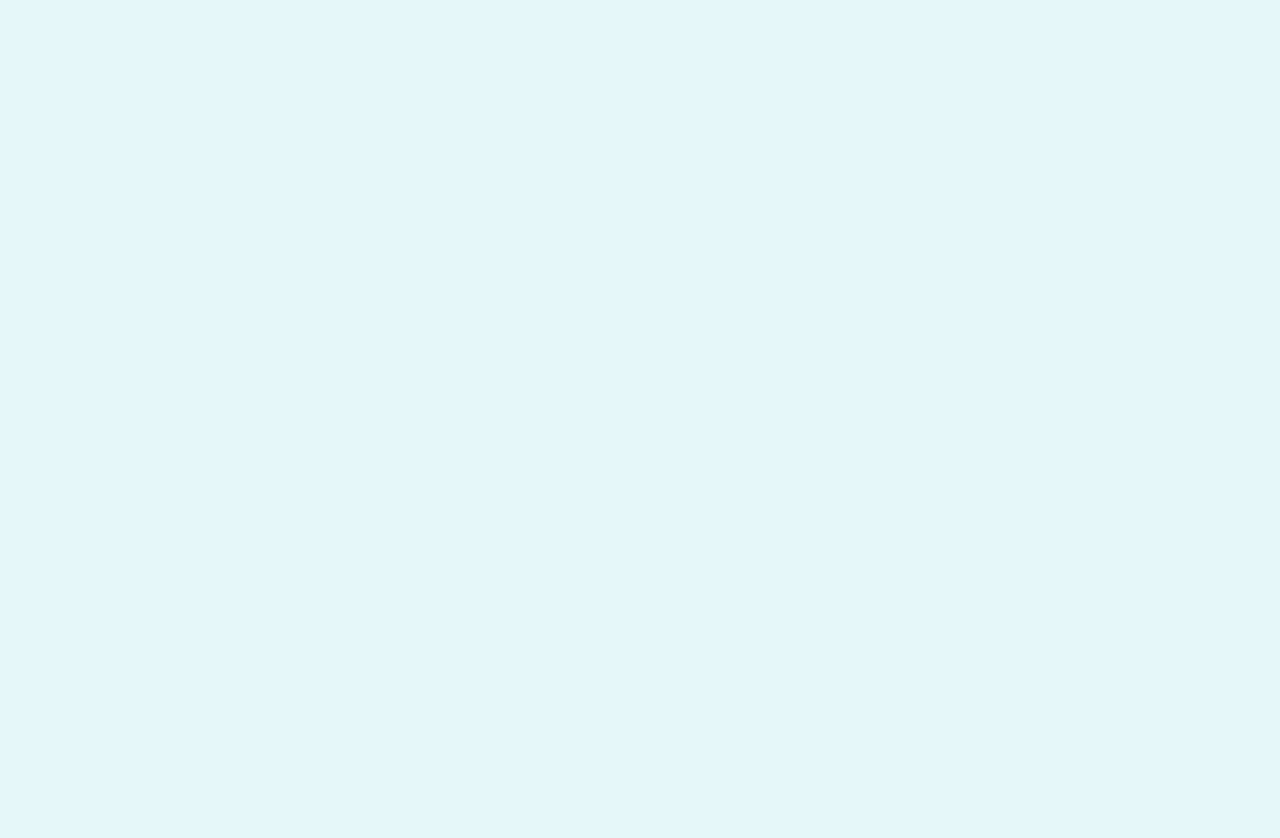
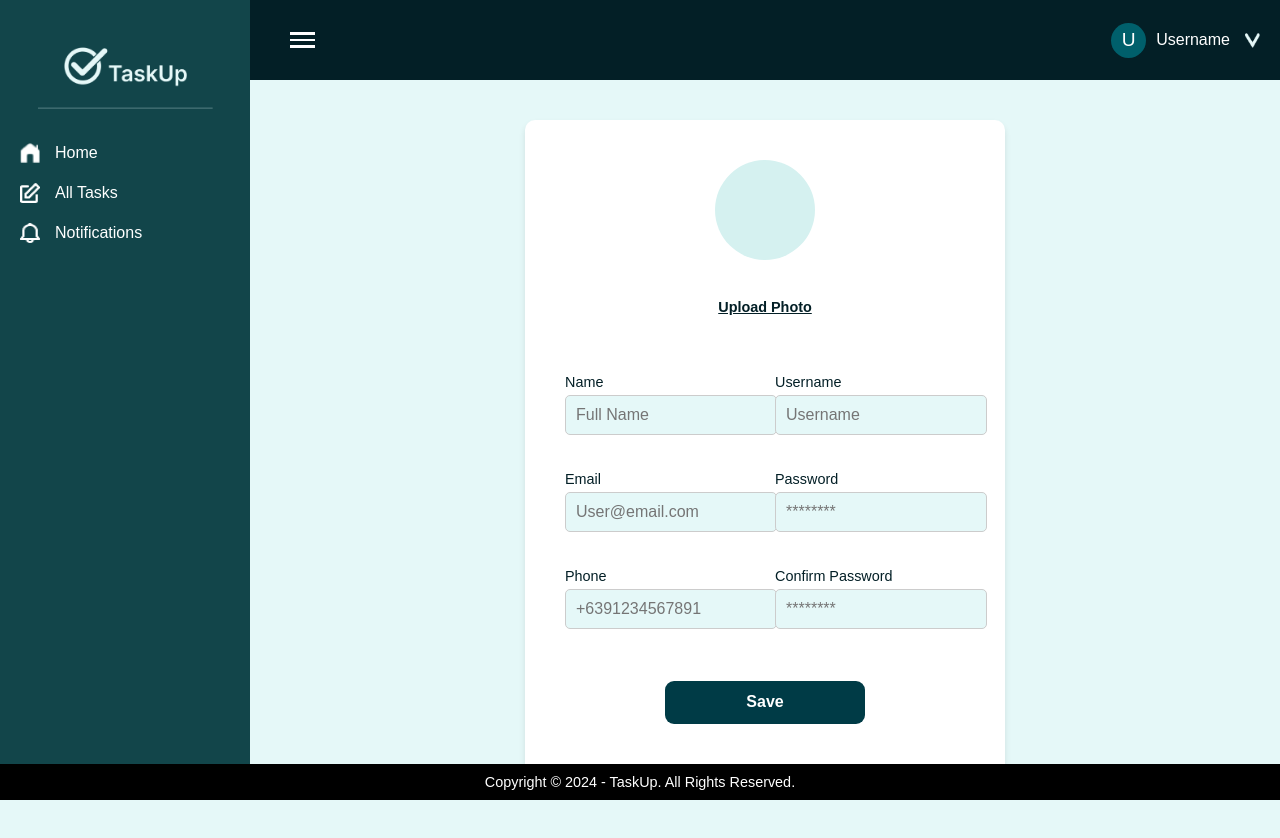
Before and after one commit to ChelcRose/Webdev2FinalProject, a React (Create React App) app in the folder taskup/: page /edit-profile in a window 1280 px wide. Before the commit this address had no page. Before the commit the page ends 800 px from the top, so only its background shows below. Built offline with nearby package versions, Linux system fonts and the light colour scheme.

Commit message:
edit profile page

```diff
--- a/taskup/src/App.js
+++ b/taskup/src/App.js
@@ -5,6 +5,7 @@ import SignUpPage from './components/SignUpPage';
 import Dashboard from './components/Dashboard';
 import AllTasks from './components/AllTasks';
 import Notifications from './components/Notifications';
+import EditProfile from './components/EditProfile';
 
 const App = () => {
   return (
@@ -15,6 +16,7 @@ const App = () => {
         <Route path="/dashboard" element={<Dashboard />} />
         <Route path="/tasks" element={<AllTasks />} />
         <Route path="/notifications" element={<Notifications />} />
+        <Route path="/edit-profile" element={<EditProfile />} />
       </Routes>
     </Router>
   );
--- a/taskup/src/components/AllTasks.jsx
+++ b/taskup/src/components/AllTasks.jsx
@@ -2,6 +2,7 @@ import React, { useState } from 'react';
 import './AllTasks.css';
 import Sidebar from './Sidebar';
 import Header from './Header';
+import Footer from './Footer';
 
 const AllTasks = () => {
   const [isSidebarOpen, setIsSidebarOpen] = useState(true);
@@ -55,6 +56,7 @@ const AllTasks = () => {
             </tbody>
           </table>
         </div>
+        <Footer />
       </div>
     </div>
   );
--- a/taskup/src/components/Dashboard.css
+++ b/taskup/src/components/Dashboard.css
@@ -105,16 +105,3 @@
 .task-table td.inprogress {
   color: #ff9800;
 }
-
-footer {
-  position: fixed;
-  bottom: 0;
-  left: 0;
-  width: 100%;
-  text-align: center;
-  font-size: 0.9rem;
-  color: white;
-  background-color: #000000;
-  padding: 10px 0;
-  z-index: 1000;
-}
--- a/taskup/src/components/Dashboard.jsx
+++ b/taskup/src/components/Dashboard.jsx
@@ -4,6 +4,7 @@ import Sidebar from './Sidebar';
 import TaskSummary from './TaskSummary';
 import TaskTable from './TaskTable';
 import Header from './Header';
+import Footer from './Footer';
 
 const Dashboard = () => {
   const [isSidebarOpen, setIsSidebarOpen] = useState(true);
@@ -47,7 +48,6 @@ const Dashboard = () => {
     <div className="dashboard">
       <Sidebar isOpen={isSidebarOpen} toggleSidebar={toggleSidebar} />
       <div className={`main-content ${isSidebarOpen ? '' : 'expanded'}`}>
-        {/* Pass isSidebarOpen to Header */}
         <Header toggleSidebar={toggleSidebar} isSidebarOpen={isSidebarOpen} />
         <div className="dashboard-container">
           <section className="task-dashboard">
@@ -59,7 +59,7 @@ const Dashboard = () => {
             <TaskTable tasks={tasks} />
           </section>
         </div>
-        <footer>Copyright © 2024 - TaskUp. All Rights Reserved.</footer>
+        <Footer />
       </div>
     </div>
   );
--- /dev/null
+++ b/taskup/src/components/EditProfile.css
@@ -0,0 +1,90 @@
+.edit-profile-page {
+    background-color: #e5f8f8;
+    min-height: 100vh;
+    display: flex;
+  }
+
+  .profile-container {
+    margin: 40px auto;
+    max-width: 800px;
+    background-color: white;
+    padding: 40px;
+    border-radius: 10px;
+    box-shadow: 0 4px 6px rgba(0, 0, 0, 0.1);
+  }
+
+  .profile-header {
+    text-align: center;
+    margin-bottom: 30px;
+  }
+
+  .profile-picture {
+    display: flex;
+    flex-direction: column;
+    align-items: center;
+  }
+
+  .avatar {
+    width: 100px;
+    height: 100px;
+    background-color: #d5f1f0;
+    border-radius: 50%;
+    display: flex;
+    justify-content: center;
+    align-items: center;
+    margin-bottom: 10px;
+  }
+
+  .profile-icon {
+    font-size: 50px;
+    color: #12454a;
+  }
+
+  .upload-button {
+    background: none;
+    color: #031f26;
+    font-size: 0.9rem;
+    text-decoration: underline;
+    cursor: pointer;
+  }
+
+  .profile-form {
+    display: flex;
+    flex-direction: column;
+  }
+
+  .form-grid {
+    display: grid;
+    grid-template-columns: 1fr 1fr;
+    gap: 20px;
+    margin-bottom: 20px;
+  }
+
+  .form-group {
+    display: flex;
+    flex-direction: column;
+  }
+
+  .form-group label {
+    font-size: 0.9rem;
+    color: #031f26;
+    margin-bottom: 5px;
+  }
+
+  .form-group input {
+    padding: 10px;
+    border: 1px solid #ccc;
+    border-radius: 5px;
+    font-size: 1rem;
+    color: #666;
+  }
+
+  .form-actions {
+    text-align: center;
+  }
+
+  .edit-profile-button {
+    position: relative;
+    bottom:px;
+    cursor: pointer;
+  }
--- /dev/null
+++ b/taskup/src/components/EditProfile.jsx
@@ -0,0 +1,74 @@
+import React, { useState } from 'react';
+import './EditProfile.css';
+import Sidebar from './Sidebar';
+import Header from './Header';
+import Footer from './Footer';
+
+const EditProfile = () => {
+  const [isSidebarOpen, setIsSidebarOpen] = useState(true);
+
+  const toggleSidebar = () => {
+    setIsSidebarOpen((prevState) => !prevState);
+  };
+
+  const handleSave = (e) => {
+    e.preventDefault();
+
+    console.log('Profile saved');
+  };
+
+  return (
+    <div className="edit-profile-page">
+      <Sidebar isOpen={isSidebarOpen} toggleSidebar={toggleSidebar} />
+      <div className={`main-content ${isSidebarOpen ? '' : 'expanded'}`}>
+        <Header toggleSidebar={toggleSidebar} isSidebarOpen={isSidebarOpen} />
+        <div className="profile-container">
+          <div className="profile-header">
+            <div className="profile-picture">
+              <div className="avatar">
+                <i className="profile-icon" />
+              </div>
+              <button className="upload-button">Upload Photo</button>
+            </div>
+          </div>
+          <form className="profile-form" onSubmit={handleSave}>
+            <div className="form-grid">
+              <div className="form-group">
+                <label>Name</label>
+                <input type="text" placeholder="Full Name" />
+              </div>
+              <div className="form-group">
+                <label>Username</label>
+                <input type="text" placeholder="Username" />
+              </div>
+              <div className="form-group">
+                <label>Email</label>
+                <input type="email" placeholder="User@email.com" />
+              </div>
+              <div className="form-group">
+                <label>Password</label>
+                <input type="password" placeholder="********" />
+              </div>
+              <div className="form-group">
+                <label>Phone</label>
+                <input type="tel" placeholder="+6391234567891" />
+              </div>
+              <div className="form-group">
+                <label>Confirm Password</label>
+                <input type="password" placeholder="********" />
+              </div>
+            </div>
+            <div className="form-actions">
+              <button type="submit" className="save-profile-button">
+                Save
+              </button>
+            </div>
+          </form>
+        </div>
+        <Footer />
+      </div>
+    </div>
+  );
+};
+
+export default EditProfile;
--- /dev/null
+++ b/taskup/src/components/Footer.css
@@ -0,0 +1,12 @@
+footer {
+    position: fixed;
+    bottom: 0;
+    left: 0;
+    width: 100%;
+    text-align: center;
+    font-size: 0.9rem;
+    color: white;
+    background-color: #000000;
+    padding: 10px 0;
+    z-index: 1000;
+  }
--- /dev/null
+++ b/taskup/src/components/Footer.jsx
@@ -0,0 +1,12 @@
+import React from 'react';
+import './Footer.css';
+
+const Footer = () => {
+  return (
+    <footer className="footer">
+      Copyright © 2024 - TaskUp. All Rights Reserved.
+    </footer>
+  );
+};
+
+export default Footer;
--- a/taskup/src/components/Header.css
+++ b/taskup/src/components/Header.css
@@ -7,7 +7,7 @@
     padding: 10px 20px;
     position: fixed;
     top: 0;
-    left: 250px; /* Width of the sidebar when open */
+    left: 250px;
     right: 0;
     height: 60px;
     transition: left 0.3s ease;
@@ -15,21 +15,7 @@
   }
 
   .header.expanded {
-    left: 0; /* Adjust header position when sidebar is collapsed */
-  }
-
-
-  .hamburger {
-    display: flex;
-    flex-direction: column;
-    cursor: pointer;
-  }
-
-  .hamburger .line {
-    width: 25px;
-    height: 2.5px;
-    background-color: white;
-    margin: 3px 0;
+    left: 0;
   }
 
   .user-info {
@@ -85,6 +71,7 @@
     text-align: center;
     font-size: 13px;
     margin-top: 0px;
+    cursor: pointer;
   }
 
   .dropdown-menu hr {
--- a/taskup/src/components/Notifications.jsx
+++ b/taskup/src/components/Notifications.jsx
@@ -2,6 +2,7 @@ import React, { useState } from 'react';
 import './Notifications.css';
 import Sidebar from './Sidebar';
 import Header from './Header';
+import Footer from './Footer';
 
 const Notifications = () => {
   const [isSidebarOpen, setIsSidebarOpen] = useState(true);
@@ -84,10 +85,11 @@ const Notifications = () => {
               onClick={() => handlePageChange('next')}
               disabled={currentPage === totalPages}
             >
-              &gt;
+            &gt;
             </button>
           </div>
         </div>
+        <Footer />
       </div>
     </div>
   );
--- a/taskup/src/components/Sidebar.css
+++ b/taskup/src/components/Sidebar.css
@@ -22,25 +22,25 @@
   flex-direction: column;
   align-items: flex-start;
   cursor: pointer;
-  padding: 15px 20px; /* Adjusts position within sidebar */
+  padding: 15px 20px;
 }
 
 .hamburger .line {
   width: 25px;
   height: 2.5px;
   background-color: white;
-  margin: 4px 0;
+  margin: 2px 0;
 }
 
 .sidebar-logo {
   text-align: center;
   padding: 20px 0;
-  margin-top: 10px; /* Adds a small gap from the hamburger */
+  margin-top: 10px;
   width: 100%;
 }
 
 .sidebar-logo img {
-  width: 70%; /* Adjust width of the logo */
+  width: 70%;
 }
 
 .sidebar-menu {
@@ -62,6 +62,10 @@
   background-color: #0F383C;
 }
 
+.sidebar-menu li:hover {
+  background-color: #92c2c7;
+}
+
 .sidebar-menu a {
   text-decoration: none;
   color: white;
```
Also changed, not shown: taskup/src/components/Header.jsx (+14 -2 lines).
